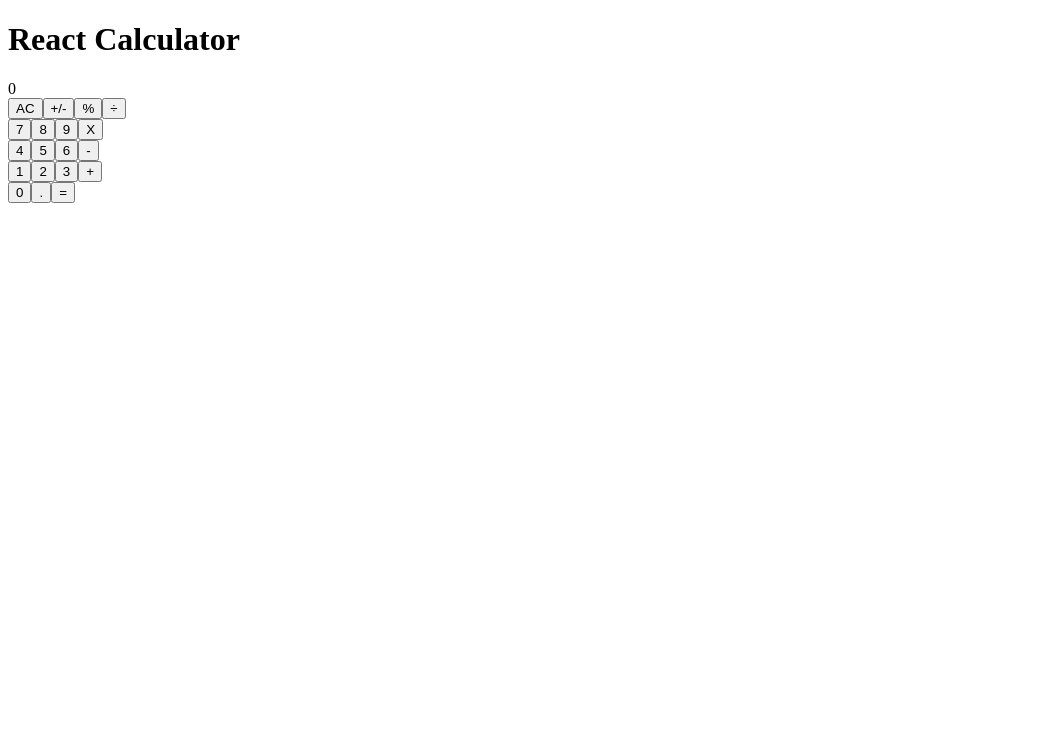
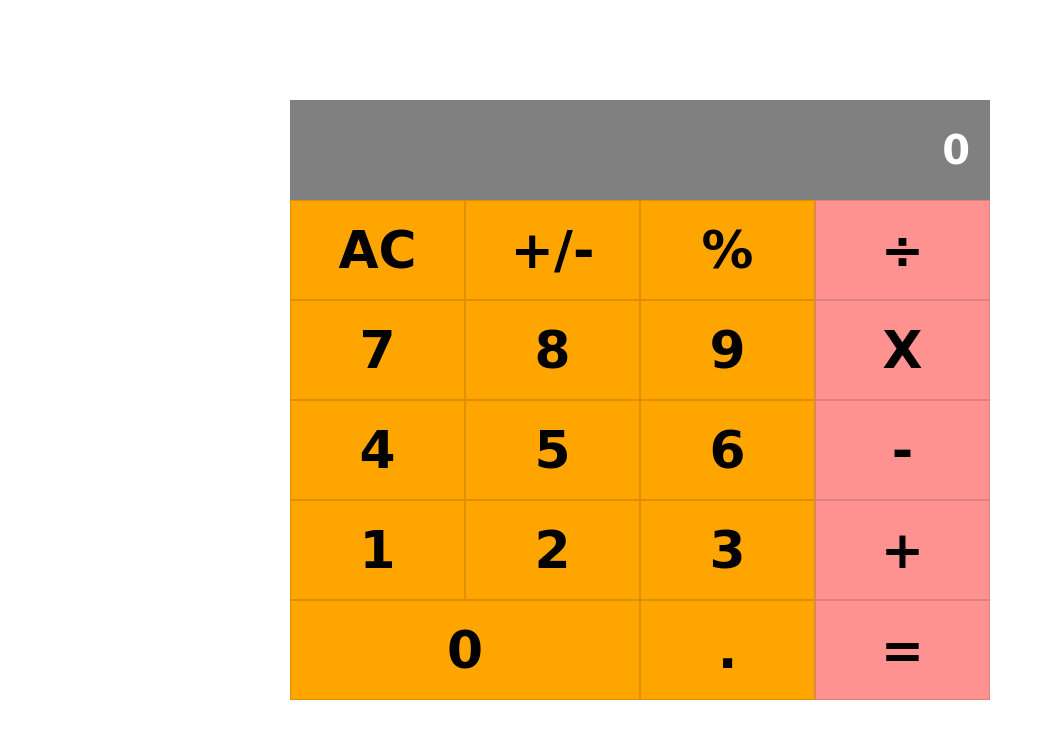
Before and after one commit to adejam/react-calculator, a React (Create React App) app: page / in a window 1280 px wide. Shown: the top 738 px of the page, without its empty margins (0-1045 px from the left). Built offline with nearby package versions, Linux system fonts and the light colour scheme.

Commit message:
style: Add styling to components

```diff
--- a/src/components/App.js
+++ b/src/components/App.js
@@ -4,7 +4,6 @@ import ButtonPanel from './ButtonPanel';
 
 const App = () => (
   <div className="App">
-    <h1>React Calculator</h1>
     <Display result="0" />
     <ButtonPanel />
   </div>
--- a/src/components/Button.js
+++ b/src/components/Button.js
@@ -1,14 +1,22 @@
 import React from 'react';
 import PropTypes from 'prop-types';
 
-const Button = ({ buttonName }) => <button type="button">{buttonName}</button>;
+const Button = ({ buttonName, color, wide }) => (
+  <button type="button" className={`button border ${wide} ${color}`}>
+    {buttonName}
+  </button>
+);
 
 Button.propTypes = {
   buttonName: PropTypes.string,
+  color: PropTypes.string,
+  wide: PropTypes.string,
 };
 
 Button.defaultProps = {
   buttonName: '',
+  color: '',
+  wide: '',
 };
 
 export default Button;
--- a/src/components/ButtonPanel.js
+++ b/src/components/ButtonPanel.js
@@ -9,13 +9,13 @@ const ButtonPanel = () => {
     ['1', '2', '3', '+'],
     ['0', '.', '='],
   ];
-
+  const size = sign => (sign === '0' ? 'wide' : '');
   return (
-    <div>
+    <div className="buttonPanel">
       {symbols.map(symbol => (
         <div className="row" key={symbol}>
           {symbol.map(sign => (
-            <Button key={sign} buttonName={sign} />
+            <Button key={sign} color="color" wide={size(sign)} buttonName={sign} />
           ))}
         </div>
       ))}
--- a/src/components/Display.js
+++ b/src/components/Display.js
@@ -1,7 +1,7 @@
 import React from 'react';
 import PropTypes from 'prop-types';
 
-const Display = ({ result }) => <div>{result}</div>;
+const Display = ({ result }) => <div className="display">{result}</div>;
 
 Display.propTypes = {
   result: PropTypes.string,
--- a/src/css/index.css
+++ b/src/css/index.css
@@ -1,3 +1,2 @@
-/* Example of @import use
-This imports the `reset.css` file */
 @import './reset.css';
+@import './main.css';
--- /dev/null
+++ b/src/css/main.css
@@ -0,0 +1,58 @@
+.App {
+  width: 700px;
+  margin: 100px auto;
+}
+
+.App,
+.buttonPanel,
+.display {
+  display: flex;
+}
+
+.App,
+.buttonPanel {
+  display: flex;
+  flex-direction: column;
+}
+
+.display {
+  background-color: #808080;
+  align-items: center;
+  justify-content: flex-end;
+  color: #fff;
+  padding-right: 20px;
+  font-size: 2.5em;
+}
+
+.display,
+.row,
+.button {
+  font-family: inherit;
+  height: 100px;
+  font-weight: bold;
+}
+
+.row,
+.button {
+  font-size: 1.8em;
+}
+
+.button {
+  width: 25%;
+}
+
+.wide {
+  width: 50%;
+}
+
+.color {
+  background-color: orange;
+}
+
+.color:last-child {
+  background-color: #fe9291;
+}
+
+.color:hover {
+  opacity: 0.8;
+}
--- a/src/css/reset.css
+++ b/src/css/reset.css
@@ -1 +1,288 @@
-/* Base styles */
+body {
+    font-family: "Comic sans MS", cursive, sans-serif;
+    background-color: #fff;
+    overflow-x: hidden;
+  }
+
+  a,
+  abbr,
+  acronym,
+  address,
+  applet,
+  article,
+  aside,
+  audio,
+  b,
+  big,
+  blockquote,
+  button,
+  body,
+  canvas,
+  caption,
+  div,
+  dl,
+  fieldset,
+  figcaption,
+  figure,
+  footer,
+  form,
+  h1,
+  h2,
+  h3,
+  h4,
+  h5,
+  h6,
+  header,
+  html,
+  i,
+  input,
+  iframe,
+  img,
+  ins,
+  kbd,
+  label,
+  legend,
+  li,
+  mark,
+  menu,
+  nav,
+  ol,
+  p,
+  picture,
+  section,
+  small,
+  span,
+  strike,
+  strong,
+  sub,
+  summary,
+  sup,
+  svg,
+  table,
+  tbody,
+  td,
+  tfoot,
+  th,
+  thead,
+  time,
+  tr,
+  tt,
+  u,
+  ul,
+  var,
+  video {
+    margin: 0;
+    padding: 0;
+    border: 0 none;
+    list-style: none outside none;
+    outline: 0 none;
+    box-sizing: border-box;
+  }
+
+  a {
+    text-decoration: none;
+    color: inherit;
+  }
+
+  a:hover {
+    color: inherit;
+    text-decoration: none;
+  }
+
+  .ta_center {
+    text-align: center;
+  }
+
+  .c_p {
+    cursor: pointer;
+  }
+
+  .d_flex {
+    display: flex;
+  }
+
+  .c_b {
+    color: rgb(0, 0, 0);
+  }
+
+  .c_w {
+    color: rgb(255, 255, 255);
+  }
+
+  .c_pw {
+    color: #f5f5f5;
+    text-shadow: rgb(197, 160, 91) 0 0 8px;
+  }
+
+  .d_block {
+    display: block;
+  }
+
+  .d_none {
+    display: none;
+  }
+
+  .b_b {
+    border-bottom: 1px solid rgba(0, 0, 0, 0.125);
+  }
+
+  .border {
+    border: 1px solid rgba(0, 0, 0, 0.125);
+  }
+
+  .border_none {
+    border: none;
+  }
+
+  .bg_white {
+    background-color: #fff;
+  }
+
+  .bbg {
+    background-color: rgba(0, 0, 0, 0.03);
+  }
+
+  .no_p {
+    padding: 0;
+  }
+
+  .no_m {
+    margin: 0;
+  }
+
+  .p_10 {
+    padding: 10px;
+  }
+
+  .br_30 {
+    border-radius: 30%;
+  }
+
+  .m_10 {
+    margin: 10px;
+  }
+
+  .mb_10 {
+    margin-bottom: 10px;
+  }
+
+  .mt_10 {
+    margin-top: 10px;
+  }
+
+  .ml_10 {
+    margin-left: 10px;
+  }
+
+  .mr_10 {
+    margin-right: 10px;
+  }
+
+  .pb_10 {
+    padding-bottom: 10px;
+  }
+
+  .pt_10 {
+    padding-top: 10px;
+  }
+
+  .bt_block {
+    border-top: 1px solid rgba(0, 0, 0, 0.125);
+  }
+
+  .br_block {
+    border-right: 1px solid rgba(0, 0, 0, 0.125);
+  }
+
+  .bl_block {
+    border-left: 1px solid rgba(0, 0, 0, 0.125);
+  }
+
+  .bb_block {
+    border-bottom: 1px solid rgba(0, 0, 0, 0.125);
+  }
+
+  .bt_none {
+    border-top: none;
+  }
+
+  .br_none {
+    border-right: none;
+  }
+
+  .bl_none {
+    border-left: none;
+  }
+
+  .bb_none {
+    border-bottom: none;
+  }
+
+  .c_pink {
+    color: pink;
+  }
+
+  .tt_upper {
+    text-transform: uppercase;
+  }
+
+  .tt_cap {
+    text-transform: capitalize;
+  }
+
+  .br_200 {
+    border-radius: 200px;
+  }
+
+  .row {
+    margin-left: 0;
+    margin-right: 0;
+  }
+
+  .o_h {
+    overflow: hidden;
+  }
+
+  .w_full {
+    width: 100%;
+  }
+
+  .l_0 {
+    left: 0;
+  }
+
+  .b_0 {
+    bottom: 0;
+  }
+
+  .r_0 {
+    right: 0;
+  }
+
+  .t_0 {
+    top: 0;
+  }
+
+  .td_none {
+    text-decoration: none;
+  }
+
+  .font_12 {
+    font-size: 12px;
+  }
+
+  .pos_rel {
+    position: relative;
+  }
+
+  .pos_abs {
+    position: absolute;
+  }
+
+  .d_r {
+    flex-direction: row;
+  }
+
+  .d_c {
+    flex-direction: column;
+  }
```
